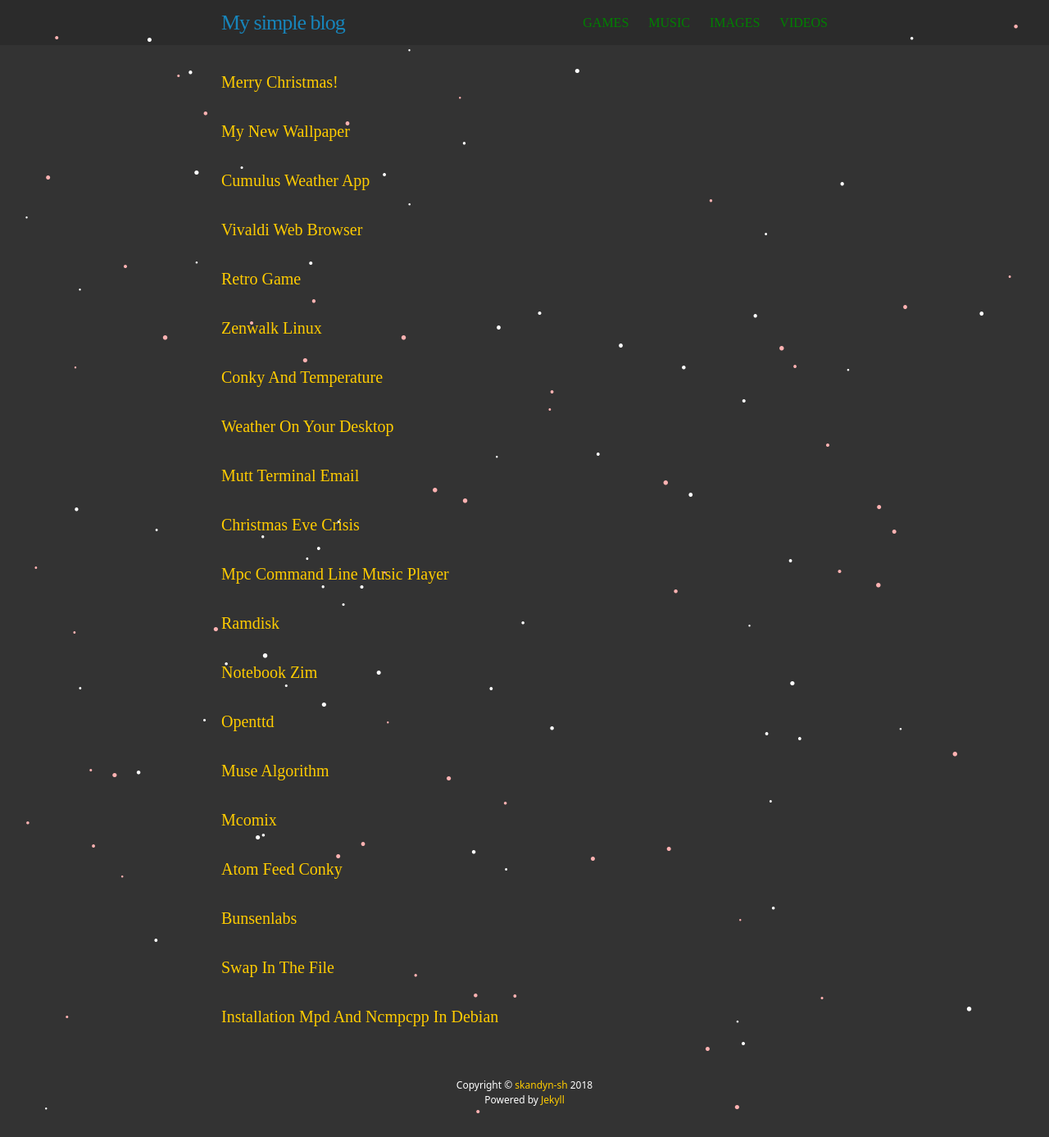
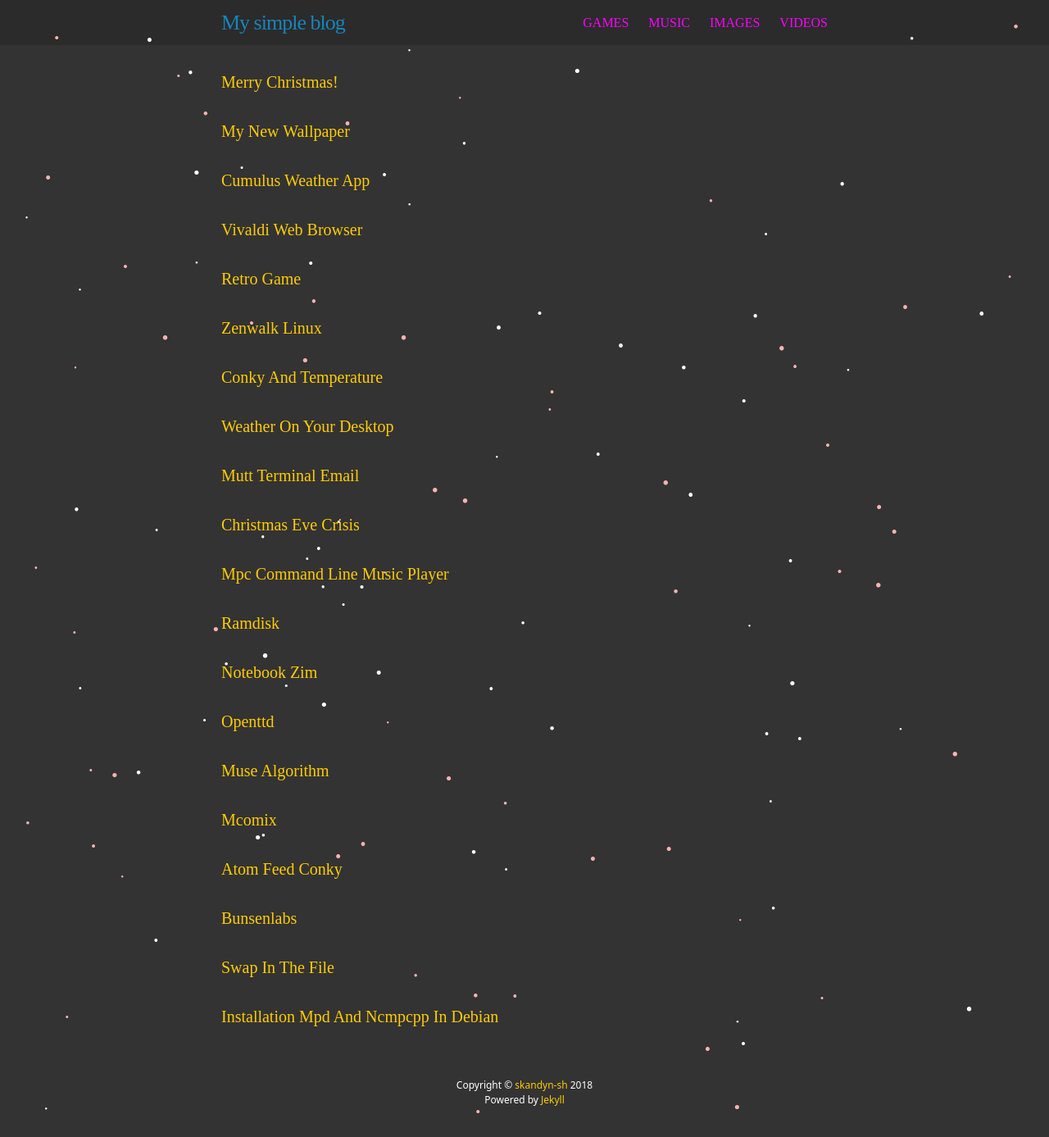
Before and after one commit to skandyn-sh/skandyn-sh.github.io, a Jekyll site: the page built from index.html, in a window 1280 px wide. Shown: the whole page at 82% size. Built offline with Jekyll 4.4.1, drawn with Linux system fonts in a browser that asks for light colours; nearby versions of some CDN libraries; library files that are not in the unit come from our copies; comment, search, counter and statistics services are not loaded.

Commit message:
Update main.scss

```diff
--- a/css/main.scss
+++ b/css/main.scss
@@ -14,7 +14,7 @@
 $spacing-unit:     30px;
 
 $text-color:       #ddd;
-$text-color2:      #008000;
+$text-color2:      #ff00ff;
 $background-color: #333333;
 $brand-color:      #ffcc00;
 
```
